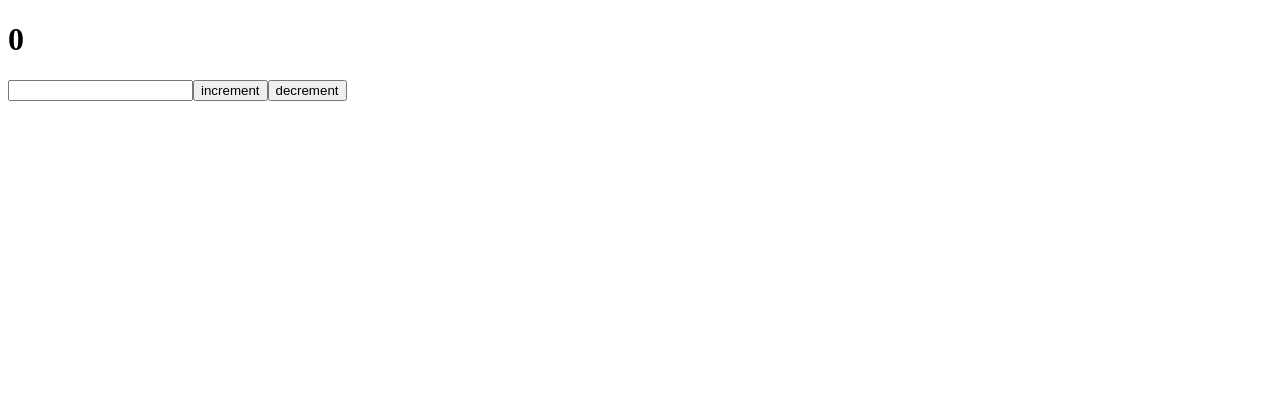
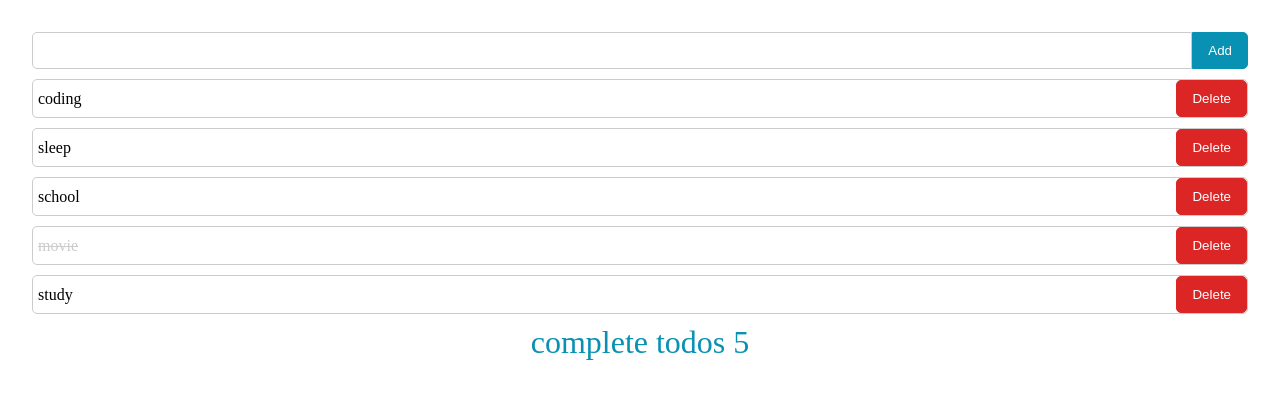
Before and after one commit to armin-bkh/redux-toolkit-practice, a React (Create React App) app: page / in a window 1280 px wide. Shown: the top 398 px of the page. Built offline with nearby package versions, Linux system fonts and the light colour scheme.

Commit message:
create TodoForm, TodoItem, TodoList, TodoCompleteItems

```diff
--- a/src/App.js
+++ b/src/App.js
@@ -1,9 +1,14 @@
 import Counter from "./Components/Counter/Counter";
+import TodoCompleteItems from "./Components/TodoCompleteItems/TodoCompleteItems";
+import TodoForm from "./Components/TodoForm/TodoForm";
+import TodoList from "./Components/TodoList/TodoList";
 
 const App = () => {
   return (
     <div>
-      <Counter />
+      <TodoForm />
+      <TodoList />
+      <TodoCompleteItems />
     </div>
   );
 };
--- /dev/null
+++ b/src/Components/TodoCompleteItems/TodoCompleteItems.jsx
@@ -0,0 +1,5 @@
+const TodoCompleteItems = () => {
+  return <div className="complete">complete todos 5</div>;
+};
+
+export default TodoCompleteItems;
--- /dev/null
+++ b/src/Components/TodoForm/TodoForm.jsx
@@ -0,0 +1,20 @@
+import { useState } from "react";
+
+const TodoForm = () => {
+  const [formValue, setFormValue] = useState("");
+
+  const changeHandler = (e) => {
+    setFormValue(e.target.value);
+  };
+  const submitHandler = (e) => {
+    e.preventDefault();
+  };
+  return (
+    <form className="todoForm" onSubmit={submitHandler}>
+      <input type="text" value={formValue} onChange={changeHandler} />
+      <button type="submit">Add</button>
+    </form>
+  );
+};
+
+export default TodoForm;
--- /dev/null
+++ b/src/Components/TodoItem/TodoItem.jsx
@@ -0,0 +1,10 @@
+const TodoItem = ({ value, checked }) => {
+  return (
+    <li className="todoItem">
+      <p className={checked ? "checkedItem" : null}>{value}</p>{" "}
+      <button>Delete</button>
+    </li>
+  );
+};
+
+export default TodoItem;
--- /dev/null
+++ b/src/Components/TodoList/TodoList.jsx
@@ -0,0 +1,20 @@
+import TodoItem from "../TodoItem/TodoItem";
+
+const TodoList = () => {
+  const todos = [
+    { value: "coding", checked: false, id: 1 },
+    { value: "sleep", checked: false, id: 2 },
+    { value: "school", checked: false, id: 3 },
+    { value: "movie", checked: true, id: 4 },
+    { value: "study", checked: false, id: 5 },
+  ];
+  return (
+    <div>
+      {todos.map((todo) => (
+        <TodoItem key={todo.id} value={todo.value} checked={todo.checked} />
+      ))}
+    </div>
+  );
+};
+
+export default TodoList;
--- a/src/index.css
+++ b/src/index.css
@@ -4,6 +4,68 @@
     box-sizing: border-box;
 }
 
+body{
+    padding: 2rem;
+}
+
 button{
     cursor: pointer;
 }
+
+.todoForm{
+    display: flex;
+    align-items: center;
+}
+
+.todoForm input {
+    flex-grow: 1;
+    border-radius: 5px 0 0 5px;
+    border: 1px solid #ccc;
+    color: #0891b2;
+}
+
+.todoForm input, .todoForm button {
+    padding: 10px 15px;
+    outline: none;
+}
+.todoForm button{
+    border: none;
+    background: #0891b2;
+    color: #fff;
+    border-radius: 0 5px 5px 0;
+    border: 1px #0891b2 solid;
+}
+
+
+.todoItem{
+    display: flex;
+    align-items: center;
+    margin: 10px 0;
+    border: 1px #ccc solid;
+    border-radius: 5px;
+}
+
+.todoItem p{
+    flex-grow: 1;
+    cursor: pointer;
+    padding: 5px;
+}
+
+.todoItem button{
+    padding: 10px 15px;
+    background: #dc2626;
+    border: 1px solid #dc2626;
+    color: #fff;
+    border-radius: 5px;
+}
+
+.checkedItem{
+    text-decoration: 1px line-through #ccc;
+    color: #ccc;
+}
+
+.complete{
+    text-align: center;
+    font-size: 2rem;
+    color: #0891b2;
+}
--- a/src/index.js
+++ b/src/index.js
@@ -3,6 +3,7 @@ import ReactDOM from "react-dom";
 import { Provider } from "react-redux";
 import App from "./App";
 import store from "./features/store";
+import "./index.css";
 
 ReactDOM.render(
   <React.StrictMode>
```
